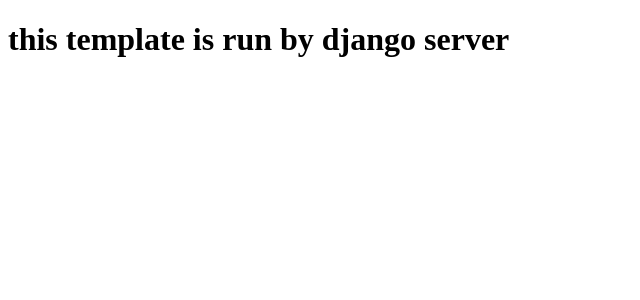
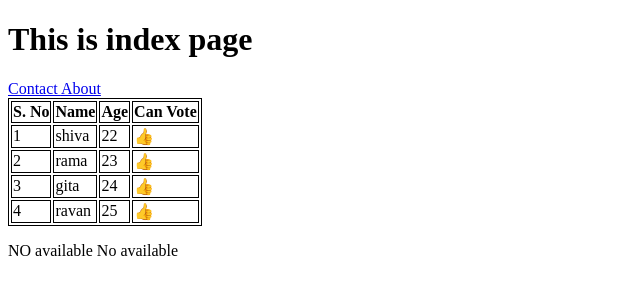
Before and after one commit to arke27/practice1, a Django app: page / in a window 1280 px wide. Shown: the top 300 px of the page, without its empty margins (0-640 px from the left). Run offline with Django 4.2, Linux system fonts and the light colour scheme.

Commit message:
second commit in mybranch

```diff
--- a/core/urls.py
+++ b/core/urls.py
@@ -20,6 +20,10 @@
 
 urlpatterns = [
     path("", home, name="home"),
-    path("success-page/",success_page,name="success_page"),
+    path("about/", about, name="about"),
+    path("contact/", contact, name="contact"),
+
+
+
     path('admin/', admin.site.urls),
 ]
--- a/home/templates/home/index.html
+++ b/home/templates/home/index.html
@@ -5,8 +5,56 @@
     <meta http-equiv="X-UA-Compatible" content="IE=edge">
     <meta name="viewport" content="width=device-width, initial-scale=1.0">
     <title>Django tutorial</title>
+    <style>
+        table, th, td{
+            border: 1px solid black;
+        }
+
+    </style>
 </head>
 <body>
-    <h1> this template is run by django server</h1>
+    <h1> This is index page</h1>
+
+    <a href="/contact/">
+        Contact
+    </a>
+
+    <a href="/about/">
+        About
+    </a>
+
+
+    <table>
+        <tr>
+          <th>S. No</th>
+          <th>Name</th>
+          <th>Age</th>
+          <th>Can Vote</th>
+        </tr>
+
+       {% for people in peoples %}
+        <tr>
+          <td>{{forloop.counter}}</td>
+          <td>{{people.name}}</td>
+          <td>{{people.age}}</td>
+          <td>
+           {% if people.age >= 18 %}
+           👍
+           {% else %}
+           😌
+           {% endif %}
+
+          </td>
+        </tr>
+        {% endfor %}
+      </table>
+      <p>
+        {% if "cucumber" in vegetables %}
+            Yes available
+        {% elif "Tomato" in vegetables %}
+            NO available
+        {% endif %}
+            No available
+      </p>
 </body>
 </html>
--- a/home/views.py
+++ b/home/views.py
@@ -4,9 +4,24 @@
 # Create your views here.
 
 def home(request):
+    # Note : when you simply show static data on html page
     # return HttpResponse("Hey am a django server")
+    # return render(request,"home/index.html")
 
-    return render(request,"home/index.html")
 
-def success_page(request):
-    return HttpResponse("<h1> this is success page</h1>")
+    # Note : when you show data from backend to html page (template)
+    peoples = [
+        {"name":"shiva",'age':22},
+        {"name":"rama",'age':23},
+        {"name":"gita",'age':24},
+        {"name":"ravan",'age':25},
+
+    ]
+    vegetables = ['Pumpkin','Tomato','Potato']
+    return render(request,"home/index.html",context={'peoples':peoples,'vegetables':vegetables})
+
+def about(request):
+    return render(request,"home/about.html")
+
+def contact(request):
+    return render(request,"home/contact.html")
```
Also changed, not shown: home/templates/home/about.html (added, +26 -0 lines), home/templates/home/contact.html (added, +26 -0 lines).
